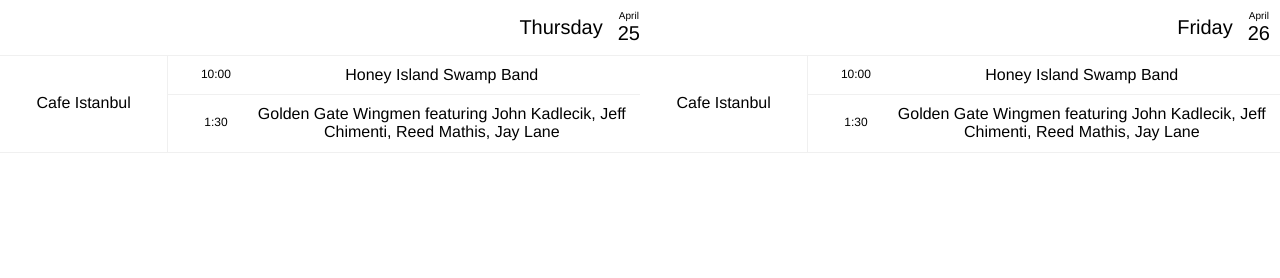
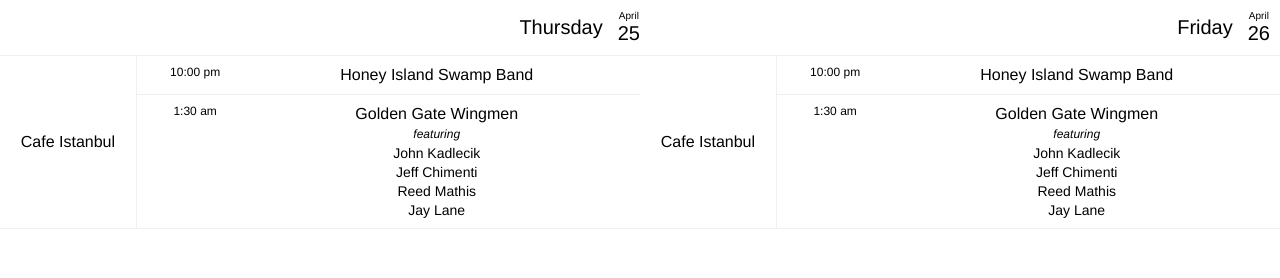
Before and after one commit to neilgamb/jazzfest-grids, a Vue app: page / in a window 1280 px wide. Shown: the top 278 px of the page. Built offline with nearby package versions, Linux system fonts and the light colour scheme; what vue-js-modal would draw is missing.

Commit message:
adding in features to mock data and some styling

```diff
--- a/src/assets/data.js
+++ b/src/assets/data.js
@@ -20,14 +20,20 @@
       performances: [
         {
           band: "Honey Island Swamp Band",
+          featuring: [],
           dateShow: new Date(2019, 3, 25, 22),
           dateDoors: null,
           tixPrice: 25,
           tixLink: "https://www.brownpapertickets.com/event/4082197"
         },
         {
-          band:
-            "Golden Gate Wingmen featuring John Kadlecik, Jeff Chimenti, Reed Mathis, Jay Lane",
+          band: "Golden Gate Wingmen",
+          featuring: [
+            "John Kadlecik",
+            "Jeff Chimenti",
+            "Reed Mathis",
+            "Jay Lane"
+          ],
           dateShow: new Date(2019, 3, 26, 1, 30),
           dateDoors: new Date(2019, 3, 25, 23, 59),
           tixPrice: 40,
@@ -39,8 +45,15 @@
       venue: venues["maison"],
       performances: [
         {
-          band:
-            "Blue Plate Special featuring Will Bernard, Stanton Moore, John Medeski, Andy Hess, Skerik and DJ Logic",
+          band: "Blue Plate Special",
+          featuring: [
+            "Will Bernard",
+            "Stanton Moore",
+            "John Medeski",
+            "Andy Hess",
+            "Skerik",
+            "DJ Logic"
+          ],
           dateShow: new Date(2019, 3, 28, 1, 30),
           dateDoors: new Date(2019, 3, 27, 23, 45),
           tixPrice: 35,
@@ -49,6 +62,7 @@
         },
         {
           band: "Chance Bushman & The Ibervillianaires",
+          featuring: [],
           dateShow: new Date(2019, 3, 27, 13),
           dateDoors: null,
           tixPrice: null,
@@ -56,6 +70,7 @@
         },
         {
           band: "Smokin' Time Jazz Club",
+          featuring: [],
           dateShow: new Date(2019, 3, 27, 19),
           dateDoors: null,
           tixPrice: null,
--- a/src/components/Grid.vue
+++ b/src/components/Grid.vue
@@ -33,7 +33,7 @@
   padding: 0px 5px;
 }
 .performances {
-  flex: 3;
+  flex: 4;
   display: flex;
   justify-content: center;
   align-items: center;
--- a/src/components/Show.vue
+++ b/src/components/Show.vue
@@ -1,7 +1,15 @@
 <template>
   <div class="show" v-on:click="showDetailsOpen(show)">
     <div class="time">{{ showTime(show.dateShow) }}</div>
-    <div class="band">{{ show.band }}</div>
+    <div class="band-container">
+      <div class="band">{{ show.band }}</div>
+      <div v-if="show.featuring.length > 0" class="featuring">
+        <div>
+          <i>featuring</i>
+        </div>
+        <div v-for="feature in show.featuring" :key="feature" class="feature">{{ feature }}</div>
+      </div>
+    </div>
   </div>
 </template>
 
@@ -13,7 +21,7 @@
   props: ["show", "showDetailsOpen"],
   methods: {
     showTime: function(dateShow) {
-      return moment(dateShow).format("h:mm");
+      return moment(dateShow).format("h:mm a");
     }
   }
 };
@@ -23,7 +31,6 @@
 .show {
   display: flex;
   width: 100%;
-  align-items: center;
   flex-direction: row;
   padding: 10px;
   box-sizing: border-box;
@@ -38,7 +45,21 @@
   font-size: 12px;
 }
 
-.show .band {
-  flex: 5;
+.show .band-container {
+  flex: 4;
+  display: flex;
+  flex-direction: column;
+  align-items: center;
+  justify-content: center;
+}
+
+.featuring {
+  font-size: 12px;
+  margin-top: 5px;
+}
+
+.feature {
+  font-size: 14px;
+  margin-top: 3px;
 }
 </style>
--- a/src/components/ShowDetailsModal.vue
+++ b/src/components/ShowDetailsModal.vue
@@ -1,7 +1,7 @@
 <template>
-  <div class="showDetails">
-    <button @click="$emit('close'); showDetailsClose()"> ❌ </button>
-    <div>{{ show.band }}</div>
+  <div class="showDetailsContainer">
+    <div class="showDetails">{{ show.band }}</div>
+    <button @click="$emit('close'); showDetailsClose()" class="closeButton">Close</button>
   </div>
 </template>
 
@@ -13,5 +13,20 @@
 </script>
 
 <style scoped>
+.showDetailsContainer {
+  height: 100%;
+  width: 100%;
+  display: flex;
+  flex-direction: column;
+}
 
+.showDetails {
+  flex: 12;
+}
+
+.closeButton {
+  border-top: 1px solid #f0f0f0;
+  background: white;
+  flex: 1;
+}
 </style>
```
Also changed, not shown: src/App.vue (+15 -12 lines).
